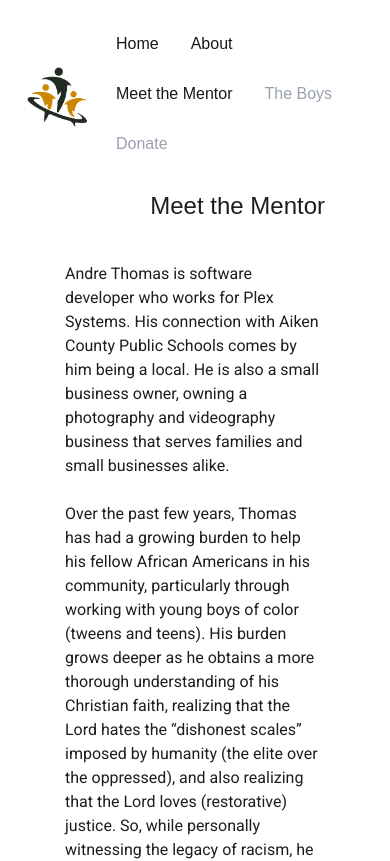
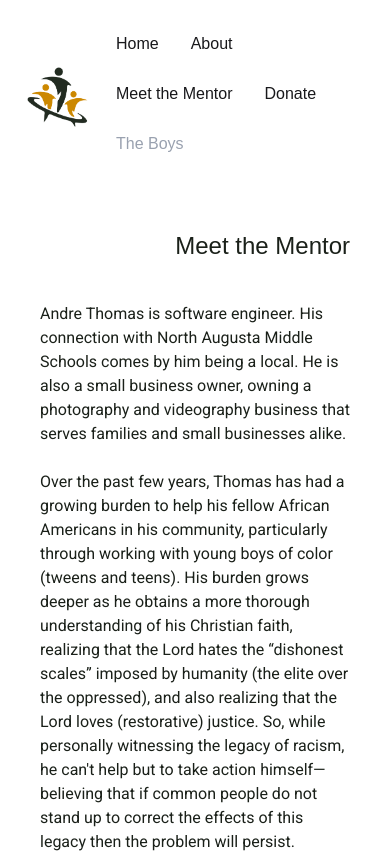
Before and after one commit to drethedevjs/boss-boys, a React (Vite) app: page /meet-the-mentor in a window 390 px wide. Shown: the top 861 px of the page. Built offline with nearby package versions, Linux system fonts and the light colour scheme.

Commit message:
Made container mobile friendly. Added Donation link. Made blog area mobile friendly.

```diff
--- a/src/assets/css/main.css
+++ b/src/assets/css/main.css
@@ -80,7 +80,7 @@ p {
 }
 
 .boss-container {
-  @apply container mx-auto w-2/3;
+  @apply container mx-auto p-10 lg:px-40;
 }
 
 .boss-container p {
--- a/src/components/Navbar.tsx
+++ b/src/components/Navbar.tsx
@@ -21,8 +21,20 @@ export const Navbar = () => {
               Meet the Mentor
             </NavLink>
           </li>
-          <li className="text-gray-400 cursor-not-allowed">The Boys</li>
-          <li className="text-gray-400 cursor-not-allowed">Donate</li>
+          <li className="hover:text-boss-gold">
+            <NavLink
+              to="https://www.paypal.com/donate/?hosted_button_id=B8HFHLRW86GEY"
+              end
+            >
+              Donate
+            </NavLink>
+          </li>
+          <li
+            className="text-gray-400 cursor-not-allowed"
+            title="Page Under Construction"
+          >
+            The Boys
+          </li>
         </ul>
       </div>
     </nav>
--- a/src/pages/Home.tsx
+++ b/src/pages/Home.tsx
@@ -18,7 +18,7 @@ const Home = () => {
         </h2>
         <div className="grid gap-4 grid-cols-1 lg:grid-cols-3">
           {posts.map((p, idx) => (
-            <div key={idx} className="card bg-base-100 w-96 shadow-sm">
+            <div key={idx} className="card bg-base-100 w-full shadow-sm">
               <figure className="px-10 pt-10">
                 <img
                   src={
--- a/src/pages/MeetTheMentor.tsx
+++ b/src/pages/MeetTheMentor.tsx
@@ -3,10 +3,10 @@ export const MeetTheMentor = () => {
     <div className="boss-container">
       <h1 className="page-header mb-10">Meet the Mentor</h1>
       <p>
-        Andre Thomas is software developer who works for Plex Systems. His
-        connection with Aiken County Public Schools comes by him being a local.
-        He is also a small business owner, owning a photography and videography
-        business that serves families and small businesses alike.
+        Andre Thomas is software engineer. His connection with North Augusta
+        Middle Schools comes by him being a local. He is also a small business
+        owner, owning a photography and videography business that serves
+        families and small businesses alike.
       </p>
       <p>
         Over the past few years, Thomas has had a growing burden to help his
```
